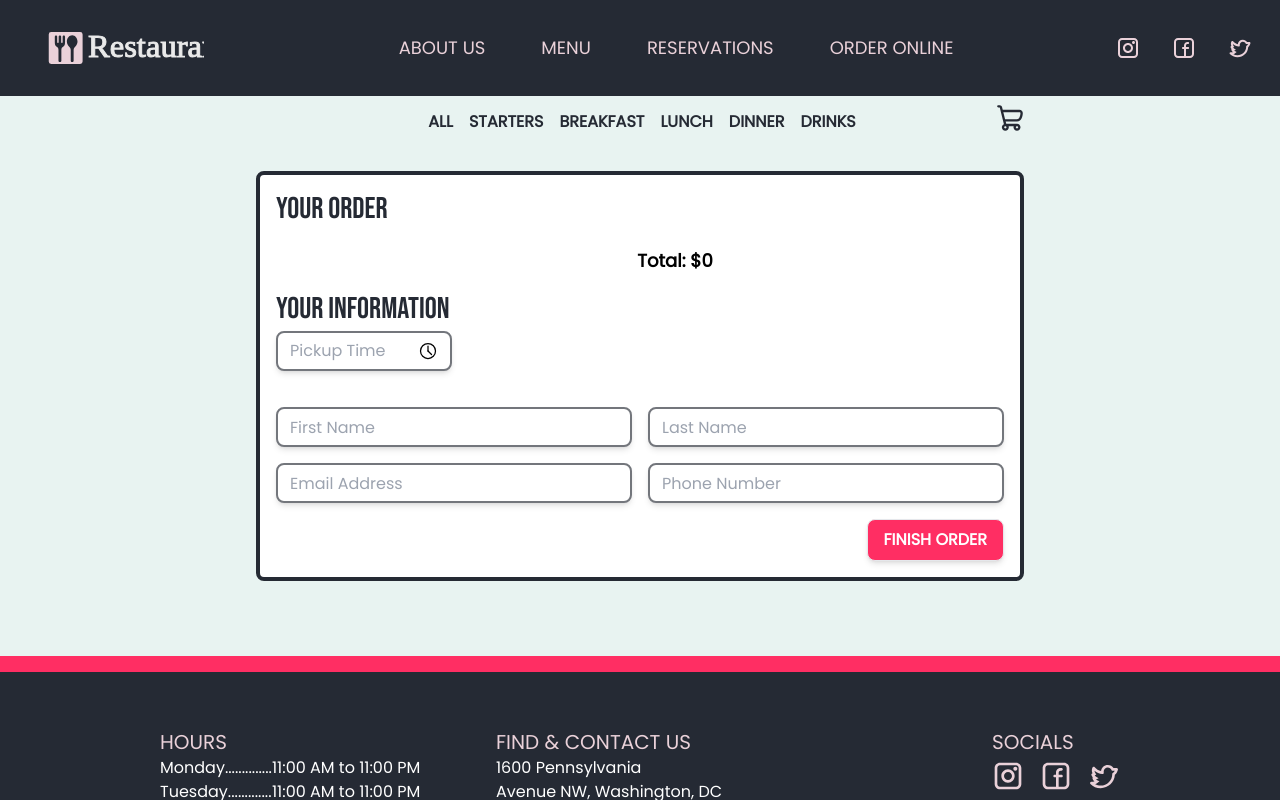
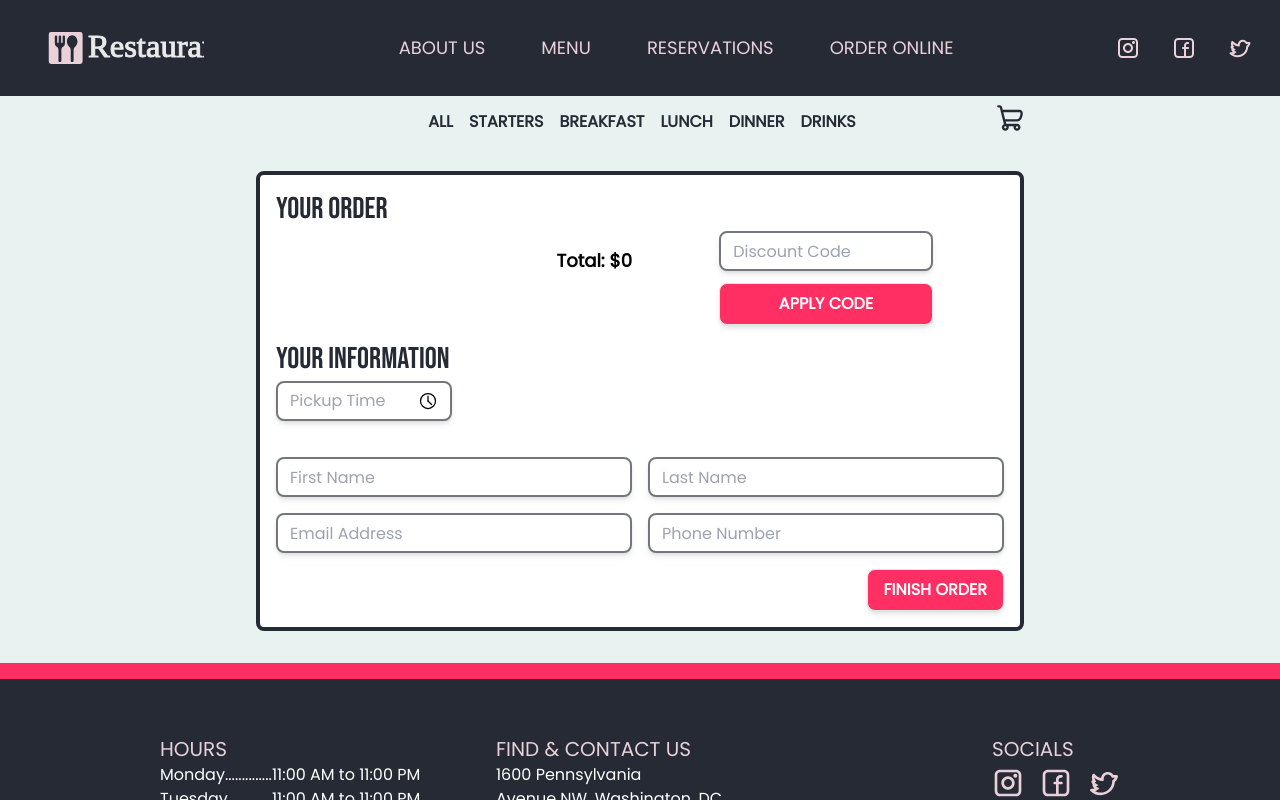
Before and after one commit to THallerJ/restaurant-next, a Next.js app: page /order/cart in a window 1280 px wide. Built offline with nearby package versions, Linux system fonts and the light colour scheme.

Commit message:
stated adding discount code

```diff
--- a/src/app/order/cart/Cart.tsx
+++ b/src/app/order/cart/Cart.tsx
@@ -1,7 +1,7 @@
 "use client";
 import { Time } from "@/assets";
 import { useOrder } from "../contexts/OrderContext";
-import { InputList, ListDivider } from "@/components";
+import { AnimatedButton, InputList, ListDivider } from "@/components";
 import { generateTimes, formatTime } from "@/utils";
 import { useState } from "react";
 
@@ -12,11 +12,9 @@ const Cart = () => {
   const inputGroup = "flex flex-col gap-4 sm:flex-row";
   const inputStyle = "input w-full";
 
-  const YourOrder = () => {
+  const OrderList = () => {
     return (
-      <div className="flex flex-col ">
-        <h2 className="heading-sm self-start pb-1">Your order</h2>
-        <div className="flex w-[60%] flex-col">
+      <div className="flex w-full flex-col">
         {cartItems.items.map((item, index) => (
           <>
             <div key={item.item.name} className="flex justify-between p-1">
@@ -30,6 +28,31 @@ const Cart = () => {
         <div className="self-end pt-4">
           <p className="text-lg font-semibold">{`Total: $${cartItems.total}`}</p>
         </div>
+      </div>
+    );
+  };
+
+  const DiscountCode = () => {
+    return (
+      <div className="flex w-full flex-col items-center justify-center py-4 sm:py-0">
+        <input
+          className="input w-full sm:w-[85%] md:w-[75%] lg:w-[60%]"
+          placeholder="Discount Code"
+        />
+        <AnimatedButton className=" w-full sm:w-[85%] md:w-[75%] lg:w-[60%]">
+          Apply code
+        </AnimatedButton>
+      </div>
+    );
+  };
+
+  const YourOrder = () => {
+    return (
+      <div className="flex flex-col">
+        <h2 className="heading-sm self-start pb-1">Your order</h2>
+        <div className="flex flex-col gap-0 sm:flex-row sm:gap-4">
+          <OrderList />
+          <DiscountCode />
         </div>
       </div>
     );
@@ -48,7 +71,7 @@ const Cart = () => {
               setTime(item);
             }}
             placeholder="Pickup Time"
-            className={`${inputStyle} mb-5 sm:w-44`}
+            className={`${inputStyle} sm:mb-5 sm:w-44`}
             Icon={Time}
             center
           />
--- a/src/components/AnimatedButton.tsx
+++ b/src/components/AnimatedButton.tsx
@@ -7,12 +7,14 @@ type AnimatedButtonProps = {
   onClick?: () => void;
   Icon?: React.FC<React.SVGProps<SVGSVGElement>>;
   fullSize?: boolean;
+  className: string;
 };
 const AnimatedButton = ({
   children,
   onClick,
   Icon,
   fullSize,
+  className,
 }: AnimatedButtonProps) => {
   const [clicked, setClicked] = useState(false);
 
@@ -23,10 +25,11 @@ const AnimatedButton = ({
 
   return (
     <button
+      type="button"
       className={`mt-3 rounded-lg border px-[1em] py-[0.5em] font-bold uppercase text-white
         shadow-md transition-colors duration-700 hover:border-dark ${
           clicked ? "bg-primaryLight" : "bg-primary"
-        }  ${fullSize ? "w-full" : "w-48"}`}
+        }  ${fullSize ? "w-full" : "w-48"} ${className}`}
       onClick={onButtonClick}
       onTransitionEnd={() => setClicked(false)}
     >
```
Lines whose indentation alone changed are shown as unchanged.
